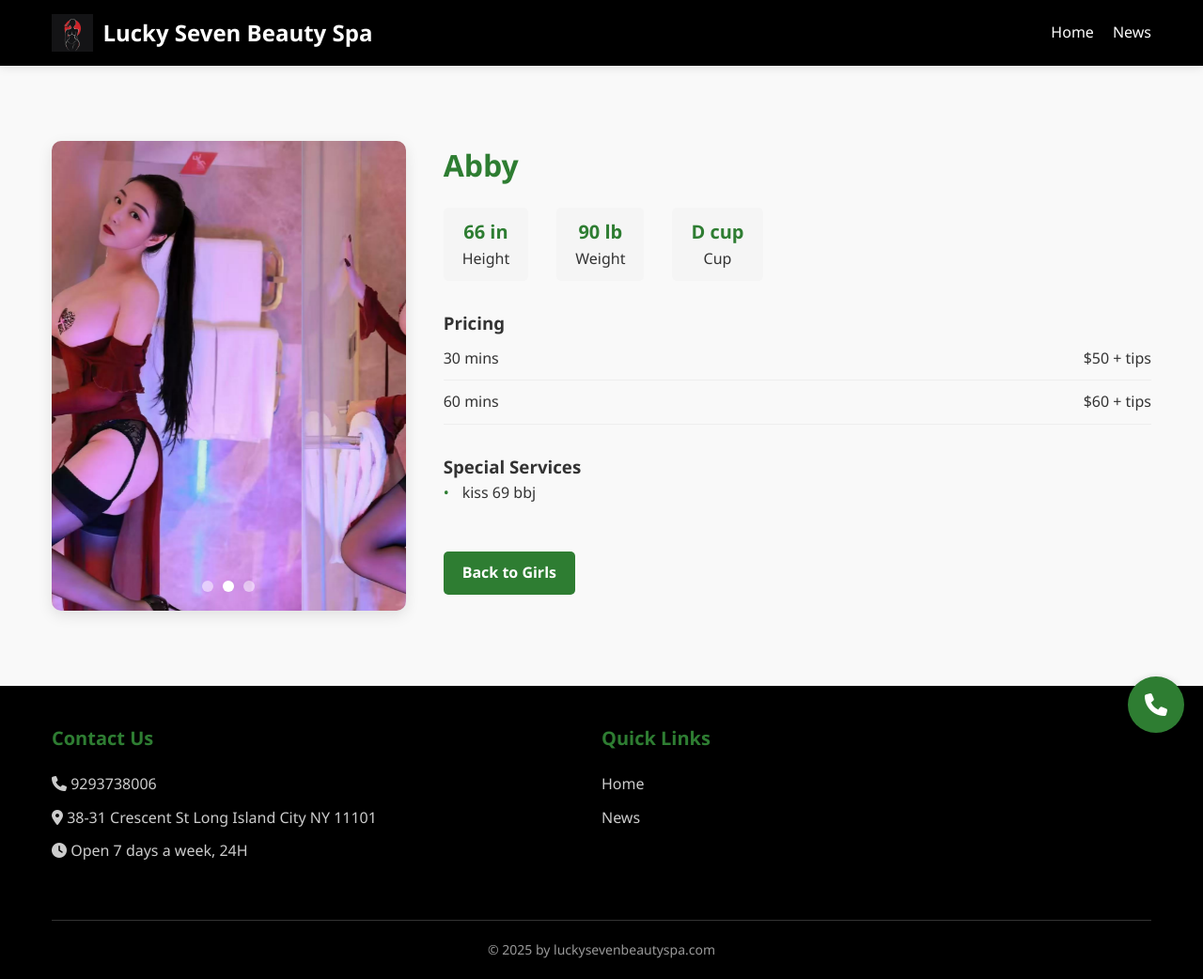
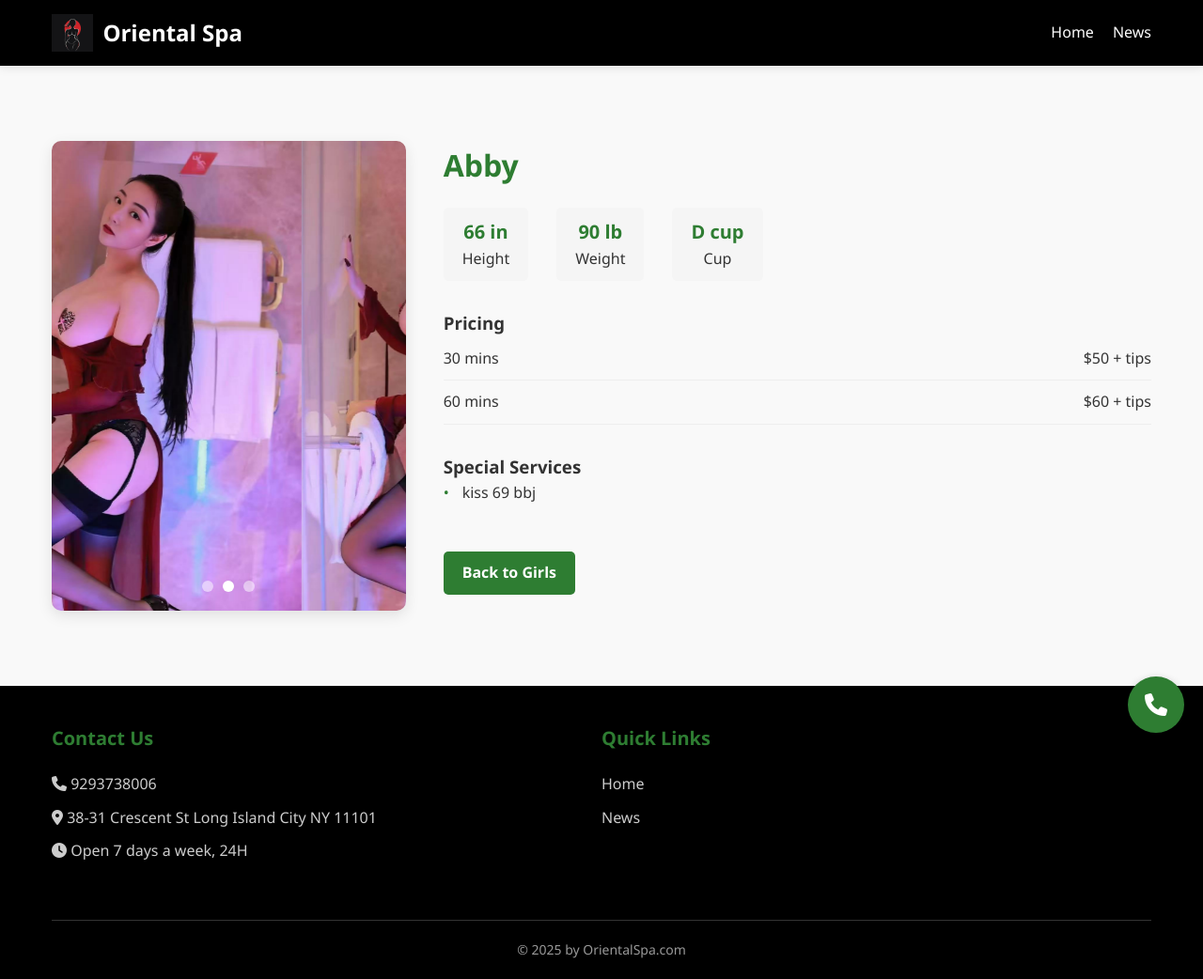
Before and after one commit to liuy-111/333, a plain HTML site: page Abby.html in a window 1280 px wide. Shown: the whole page at 94% size. Drawn offline with Linux system fonts and the light colour scheme.

Commit message:
Update Abby.html

```diff
--- a/Abby.html
+++ b/Abby.html
@@ -2,7 +2,7 @@
 <head>
     <meta charset="UTF-8">
     <meta name="viewport" content="width=device-width, initial-scale=1.0">
-    <title>Abby - Lucky Seven Beauty Spa</title>
+    <title>Abby - Oriental Spa</title>
     <link rel="stylesheet" href="https://cdnjs.cloudflare.com/ajax/libs/font-awesome/6.4.0/css/all.min.css">
     <style>
         * {
@@ -378,7 +378,7 @@
         <div class="container header-container">
             <div class="logo">
                 <img src="logo.jpg" alt="Lucky Seven Logo" class="logo-img">
-                <h1>Lucky Seven Beauty Spa</h1>
+                <h1>Oriental Spa</h1>
             </div>
             <button class="menu-toggle" id="menuToggle">
                 <i class="fas fa-bars"></i>
@@ -475,7 +475,7 @@
 
             </div>
             <div class="copyright">
-                <p>&copy; 2025 by luckysevenbeautyspa.com</p>
+                <p>&copy; 2025 by OrientalSpa.com</p>
             </div>
         </div>
     </footer>
@@ -555,4 +555,5 @@
         });
     </script>
 </body>
+
 </html>
```
